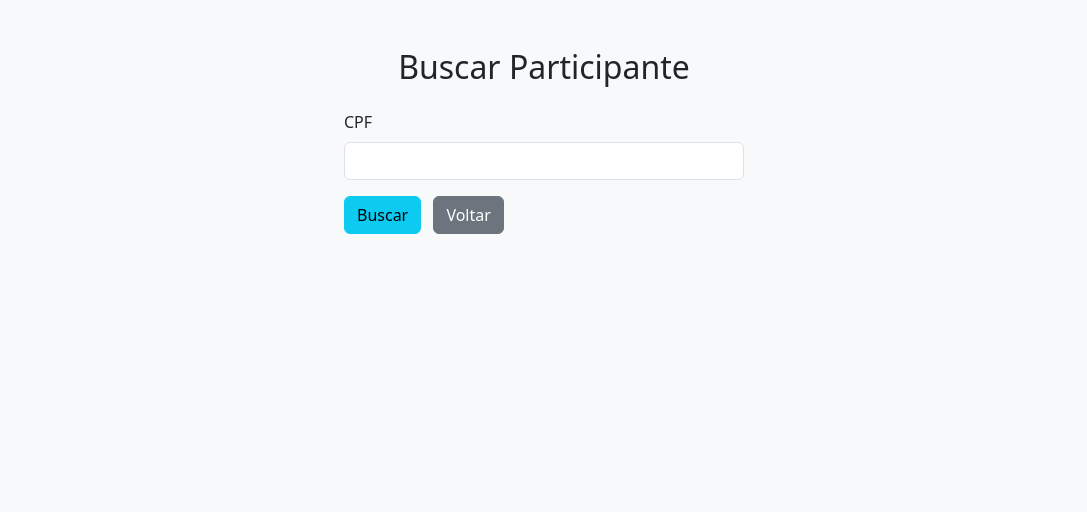
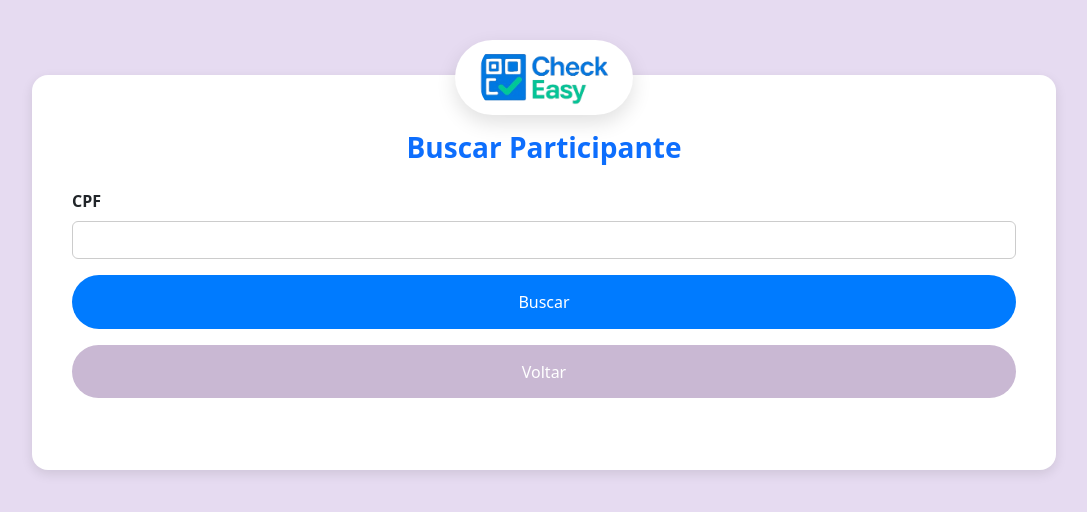
Before and after one commit to AndreiaRizzo/QrCode, a website: page public/buscar.html in a window 1280 px wide. Shown: the whole page, without its empty margins (96-1183 px from the left). Drawn offline with nearby package versions, Linux system fonts and the light colour scheme.

Commit message:
AB#235 Buscar Participante
Frontend da tela de busca de participantes

```diff
--- a/public/buscar.html
+++ b/public/buscar.html
@@ -3,24 +3,127 @@
 <head>
   <meta charset="UTF-8" />
   <title>Buscar Participante</title>
+  <meta name="viewport" content="width=device-width, initial-scale=1">
   <link href="https://cdn.jsdelivr.net/npm/bootstrap@5.3.0/dist/css/bootstrap.min.css" rel="stylesheet">
+  <style>
+    body {
+      background-color: #e6dbf1;
+      margin: 0;
+    }
+
+    .logo-wrapper-top {
+      display: flex;
+      justify-content: center;
+      align-items: center;
+      margin-top: 40px;
+      margin-bottom: -40px;
+      z-index: 10;
+      position: relative;
+    }
+
+    .logo-img {
+      background-color: #ffffff;
+      padding: 10px 24px;
+      border-radius: 999px;
+      box-shadow: 0 8px 20px rgba(0, 0, 0, 0.12);
+      height: 70px;
+      object-fit: contain;
+    }
+
+    .card-style {
+      border-radius: 1rem;
+      box-shadow: 0 4px 12px rgba(0, 0, 0, 0.1);
+      position: relative;
+      z-index: 5;
+      padding: 3rem 2rem;
+      width: 100%;
+    }
+
+    .btn-custom {
+      border-radius: 999px;
+      font-weight: 500;
+      font-size: 1rem;
+      padding: 0.9rem 1.5rem;
+      min-height: 50px;
+
+    }
+
+    input.form-control {
+      border: 1px solid #ccc;
+      transition: border-color 0.2s;
+    }
+
+    input.form-control:focus {
+      border-color: #007bff;
+      box-shadow: none;
+    }
+
+    /* Responsivo para telas pequenas */
+    @media (max-width: 576px) {
+      .card-style {
+        padding: 2rem 1rem !important;
+      }
+
+      .logo-img {
+        height: 60px;
+        padding: 8px 20px;
+      }
+
+      h3 {
+        font-size: 1.4rem;
+      }
+
+      .btn-custom {
+        font-size: 0.95rem;
+        padding: 0.7rem 1rem;
+      }
+    }
+
+    /* Largura maior para telas grandes */
+    @media (min-width: 768px) {
+      .card-style {
+        max-width: 1024px;
+        padding: 3rem 2.5rem;
+      }
+
+      .btn-custom {
+        font-size: 1rem;
+      }
+
+      .logo-img {
+        height: 75px;
+      }
+    }
+  </style>
 </head>
-<body class="bg-light">
-  <div class="container py-5">
-    <h2 class="mb-4 text-center">Buscar Participante</h2>
-    <form id="buscarForm" class="mx-auto" style="max-width: 400px;">
-      <div class="mb-3">
-        <label for="buscaCpf" class="form-label">CPF</label>
-        <input type="text" class="form-control" id="buscaCpf" name="cpf" required>
-      </div>
-      <button type="submit" class="btn btn-info">Buscar</button>
-      <a href="index.html" class="btn btn-secondary ms-2">Voltar</a>
-    </form>
+<body>
 
-    <ul id="resultados" class="list-group mt-4"></ul>
+  <!-- LOGO FLUTUANTE -->
+  <div class="logo-wrapper-top">
+    <img src="imagens/logocheck.png" alt="CheckEasy Logo" class="logo-img">
+  </div>
+
+  <!-- CONTAINER DO FORMULÁRIO -->
+  <div class="container-fluid d-flex justify-content-center align-items-start min-vh-100 pt-0">
+    <div class="bg-white card-style">
+      <h3 class="text-primary fw-bold text-center mb-4 mt-2">Buscar Participante</h3>
+
+      <form id="buscarForm" autocomplete="off">
+        <div class="mb-3">
+          <label for="buscaCpf" class="form-label fw-bold">CPF</label>
+          <input type="text" class="form-control" id="buscaCpf" name="cpf" required autocomplete="off">
+        </div>
+
+        <div class="d-grid gap-3 mt-3">
+          <button type="submit" class="btn btn-custom" style="background-color: #007bff; color: white;">Buscar</button>
+          <a href="index.html" class="btn btn-secondary btn-custom" style="background-color: #c9b8d3; border: none;">Voltar</a>
+        </div>
+      </form>
+
+      <ul id="resultados" class="list-group mt-4"></ul>
+    </div>
   </div>
 
   <script src="buscar.js"></script>
 </body>
-<script type="text/javascript" src="buscar.js"></script>
 </html>
```
Also changed, not shown: public/index.html (+1 -1 lines).
